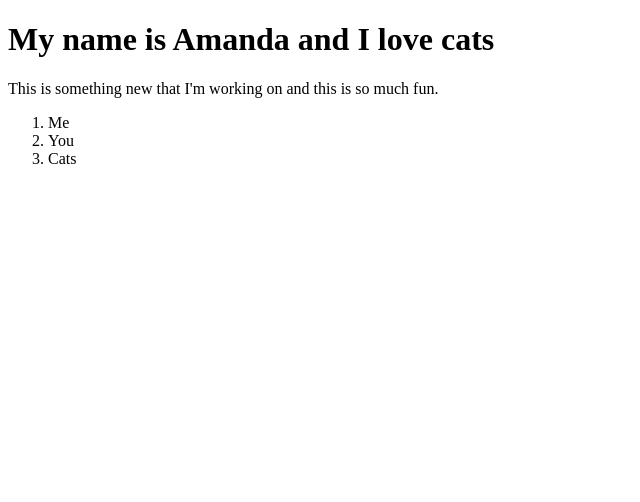
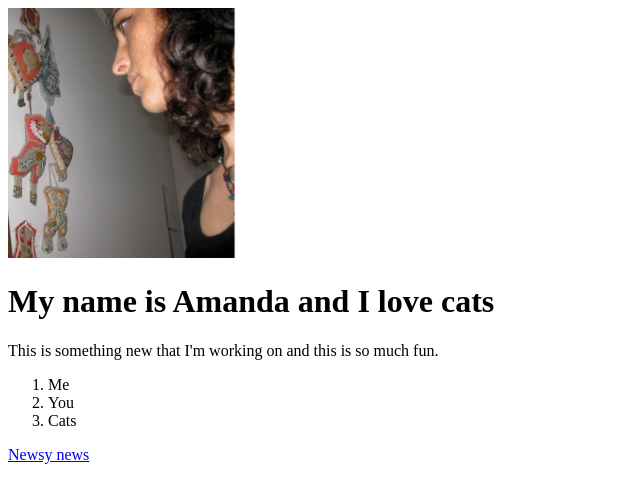
Before and after one commit to edselcat/amanda-fewd37, a plain HTML site: page index.html in a window 1280 px wide. Shown: the whole page, without its empty margins (0-640 px from the left). Drawn offline with Linux system fonts and the light colour scheme.

Commit message:
newupdates

```diff
--- a/index.html
+++ b/index.html
@@ -4,22 +4,28 @@
 <head>
 <meta charset="utf-8">
 <title<Amanda's Website</title>
+
+
 </head>
 
 <body>
 
+  <img src="images/me.png" alt="me" height="250px"/>
 
 <h1>My name is Amanda and I love cats</h1>
 
 <p>This is something new that I'm working on and this is so much fun.</p>
 
 <ol>
-  <li>Me</li>
-  <li>You</li>
-  <li>Cats</li>
+    <li>Me</li>
+    <li>You</li>
+    <li>Cats</li>
 
 </ol>
 
+<a href="http://www.cnn.com/" target="_blank">Newsy news</a>
+
+<a href="#"></a>
 
 
 </body>
```
Also changed, not shown: css/style.css (added), images/me.png (added).
